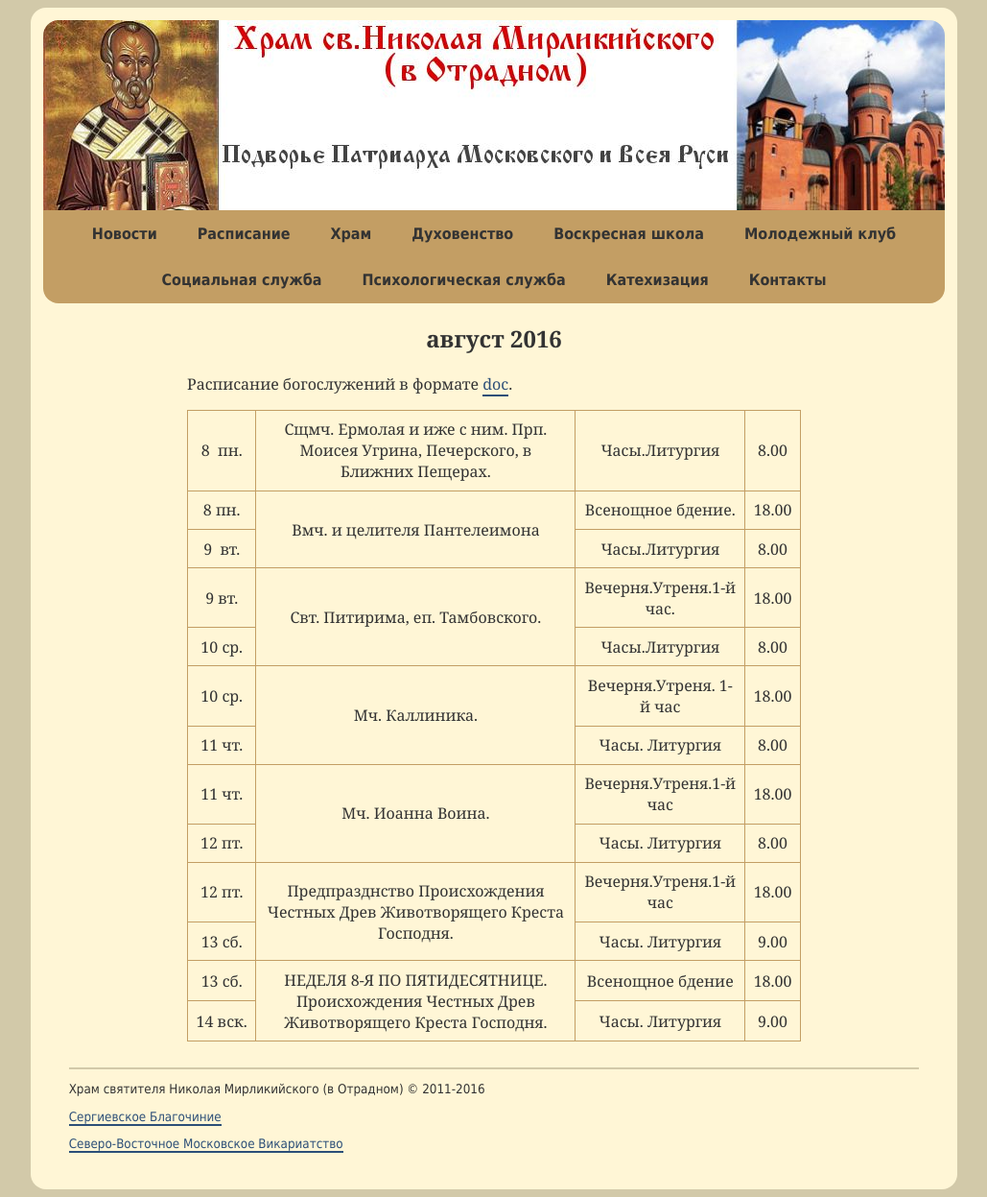
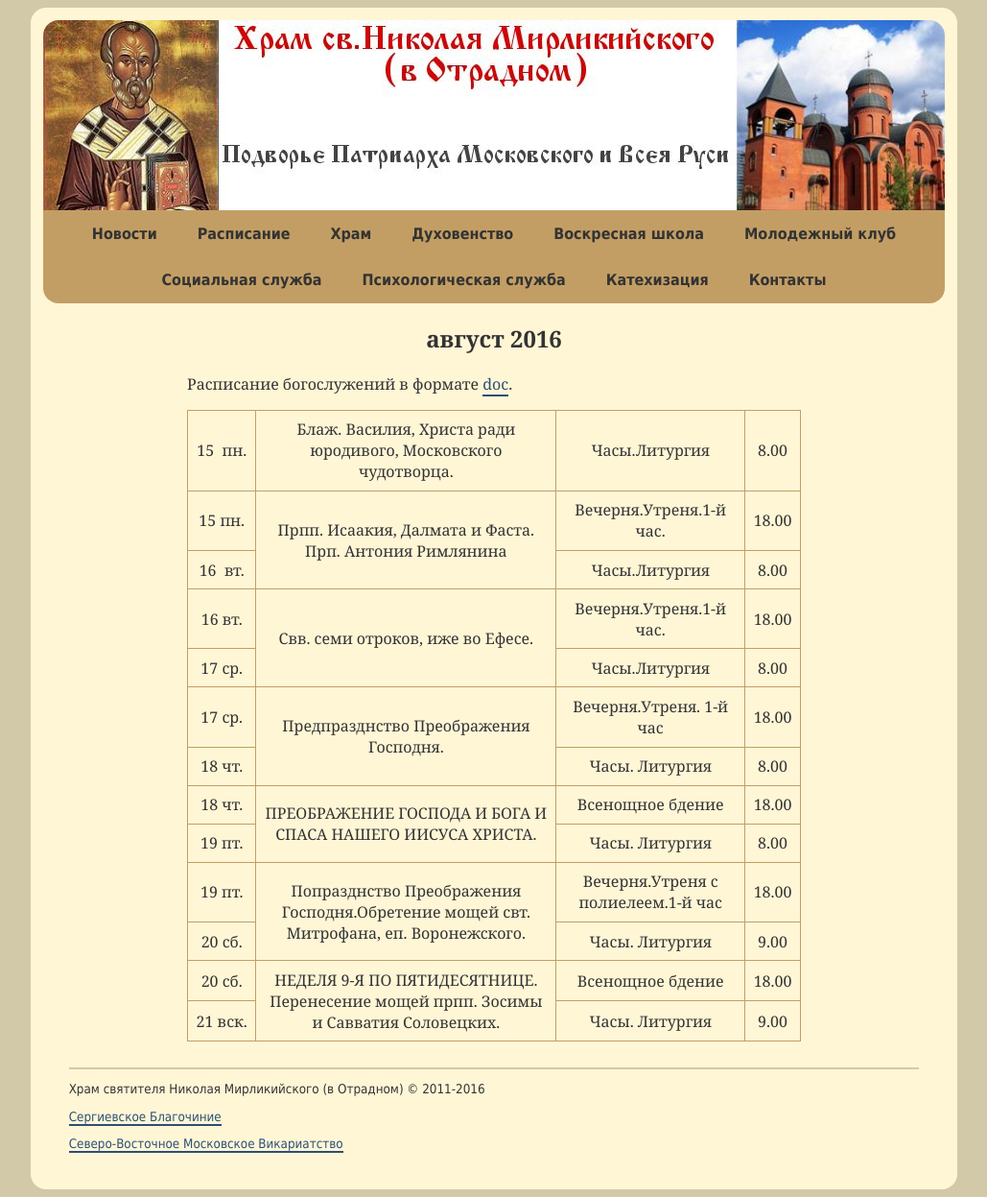
Before and after one commit to hramotradnoe/hramotradnoe.github.io, a Jekyll site: the page built from schedule/index.html, in a window 1280 px wide. Shown: the whole page at 96% size, without its empty margins (125-1154 px from the left). Built offline with Jekyll 4.4.1, drawn with Linux system fonts in a browser that asks for light colours.

Commit message:
Update schedule.yml

```diff
--- a/_data/schedule.yml
+++ b/_data/schedule.yml
@@ -1,56 +1,56 @@
 period: август 2016
 link: "https://docs.google.com/document/d/1HInNq7LVarTQc0bqzivSR0Ull1FPrTsOZQZSPxik4u0/edit"
 timetable:
- - description : "Сщмч. Ермолая и иже с ним. Прп. Моисея Угрина, Печерского, в Ближних Пещерах."
+ - description : "Блаж. Василия, Христа ради юродивого, Московского чудотворца."
    services    :
-      - day   : 8&nbsp; пн.
+      - day   : 15&nbsp; пн.
         time  : '8.00'
         title : "Часы.Литургия"
- - description : "Вмч. и целителя Пантелеимона"
+ - description : "Прпп. Исаакия, Далмата и Фаста. Прп. Антония Римлянина"
    services    :
-      - day   : 8&nbsp;пн.
+      - day   : 15&nbsp;пн.
         time  : '18.00'
-        title : "Всенощное бдение."
-      - day   : 9&nbsp; вт.
+        title : "Вечерня.Утреня.1-й час."
+      - day   : 16&nbsp; вт.
         time  : '8.00'
         title : "Часы.Литургия"
- - description : "Свт. Питирима, еп. Тамбовского."
+ - description : "Свв. семи отроков, иже во Ефесе."
    services    :
-      - day   : 9&nbsp;вт.
+      - day   : 16&nbsp;вт.
         time  : '18.00'
         title : "Вечерня.Утреня.1-й час."
-      - day   : 10&nbsp;ср.
+      - day   : 17&nbsp;ср.
         time  : '8.00'
         title : "Часы.Литургия"
- - description : "Мч. Каллиника."
+ - description : "Предпразднство Преображения Господня."
    services    :
-      - day   : 10&nbsp;ср.
+      - day   : 17&nbsp;ср.
         time  : '18.00'
         title : "Вечерня.Утреня. 1-й час"
-      - day   : 11&nbsp;чт.
+      - day   : 18&nbsp;чт.
         time  : '8.00'
         title : "Часы. Литургия"
- - description : "Мч. Иоанна Воина."
+ - description : "ПРЕОБРАЖЕНИЕ ГОСПОДА И БОГА И СПАСА НАШЕГО ИИСУСА ХРИСТА."
    services    :
-      - day   : 11&nbsp;чт.
+      - day   : 18&nbsp;чт.
         time  : '18.00'
-        title : "Вечерня.Утреня.1-й час"
-      - day   : 12&nbsp;пт.
+        title : "Всенощное бдение"
+      - day   : 19&nbsp;пт.
         time  : '8.00'
         title : "Часы. Литургия"
- - description : "Предпразднство Происхождения Честных Древ Животворящего Креста Господня."
+ - description : "Попразднство Преображения Господня.Обретение мощей свт. Митрофана, еп. Воронежского."
    services    :
-      - day   : 12&nbsp;пт.
+      - day   : 19&nbsp;пт.
         time  : '18.00'
-        title : "Вечерня.Утреня.1-й час"
-      - day   : 13&nbsp;сб.
+        title : "Вечерня.Утреня с полиелеем.1-й час"
+      - day   : 20&nbsp;сб.
         time  : '9.00'
         title : "Часы. Литургия"
- - description : "НЕДЕЛЯ 8-Я ПО ПЯТИДЕСЯТНИЦЕ. Происхождения Честных Древ Животворящего Креста Господня."
+ - description : "НЕДЕЛЯ 9-Я ПО ПЯТИДЕСЯТНИЦЕ. Перенесение мощей прпп. Зосимы и Савватия Соловецких."
    services    :
-      - day   : 13&nbsp;сб.
+      - day   : 20&nbsp;сб.
         time  : '18.00'
         title : "Всенощное бдение"
-      - day   : 14&nbsp;вск.
+      - day   : 21&nbsp;вск.
         time  : '9.00'
         title : "Часы. Литургия"
```
